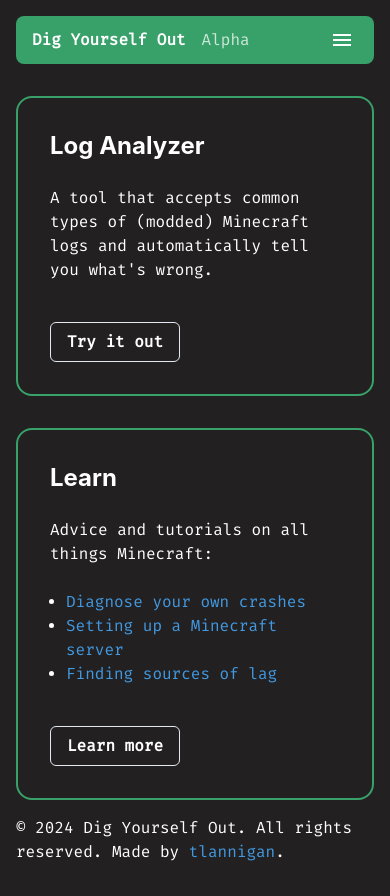
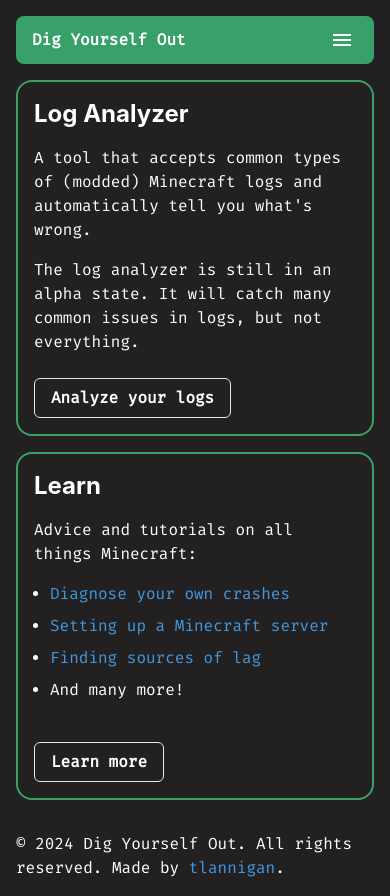
Before and after one commit to tlannigan/dig-yourself-out, a Next.js app: page / in a window 390 px wide. Built offline with nearby package versions, Linux system fonts and the light colour scheme.

Commit message:
Improve accessibility styling and tab navigation
- Improve home page component responsiveness
- Rename parser to analyzer (easier for users to understand)
- Fix layout shift bug where two media queries overlap
- Remove alpha tag from header (now talked about on home page)

```diff
--- a/src/app/parser/page.tsx
+++ b/src/app/analyzer/page.tsx
@@ -3,7 +3,7 @@ import Header from '@/components/header'
 import ParserContainer from '@/components/parserContainer'
 import { fonts } from '../fonts'
 
-export default function ParserPage() {
+export default function AnalyzerPage() {
     return (
         <Flex direction="column" minH="100dvh" p={4} className={fonts.firaMono.variable}>
             <Header />
--- a/src/app/page.tsx
+++ b/src/app/page.tsx
@@ -6,7 +6,7 @@ import Footer from '@/components/footer'
 
 export default function Page() {
     return (
-        <Flex direction="column" justify="space-between" minH="100dvh" p={4} className={fonts.firaMono.variable}>
+        <Flex direction="column" justify={{ md: "space-between" }} rowGap={4} minH="100dvh" p={4} className={fonts.firaMono.variable}>
             <Header />
             <PageOptionsContainer />
             <Footer />
--- a/src/app/theme.ts
+++ b/src/app/theme.ts
@@ -8,6 +8,10 @@ export const theme = extendTheme({
                 bg: '#222020',
                 color: 'white',
             },
+            '&:focus-visible': {
+                outline: '4px solid magenta !important',
+                borderRadius: '4px'
+            }
         }),
     },
     fonts: {
--- a/src/components/diagnoseLogsInfo.tsx
+++ b/src/components/diagnoseLogsInfo.tsx
@@ -6,27 +6,29 @@ export default function LearnInfo() {
     return (
         <VStack
             align="start"
-            flexBasis={'50%'}
-            flexGrow={1}
-            flexShrink={0}
-            h="100%"
+            justify="space-between"
+            flexBasis={{ base: '100%', md: '40%' }}
             border="2px"
             borderColor="green.500"
             borderRadius={16}
-            p={8}>
+            p={{ base: 4, sm: 8 }}>
 
-            <Heading fontSize={{ base: 24, md: 32 }} mb={4}>Learn</Heading>
+            <div>
+                <Heading fontSize={{ base: 24, lg: 32 }} mb={4}>Learn</Heading>
 
-            <Text mb={4}>Advice and tutorials on all things Minecraft:</Text>
+                <Text mb={4}>Advice and tutorials on all things Minecraft:</Text>
 
-            <UnorderedList mb={8}>
-                <ListItem><StyledLink href="/" text="Diagnose your own crashes" /></ListItem>
-                <ListItem><StyledLink href="/" text="Setting up a Minecraft server" /></ListItem>
-                <ListItem><StyledLink href="/" text="Finding sources of lag" /></ListItem>
-            </UnorderedList>
+                <UnorderedList mb={8} spacing={2}>
+                    <ListItem><StyledLink href="/" text="Diagnose your own crashes" /></ListItem>
+                    <ListItem><StyledLink href="/" text="Setting up a Minecraft server" /></ListItem>
+                    <ListItem><StyledLink href="/" text="Finding sources of lag" /></ListItem>
+                    <ListItem>And many more!</ListItem>
+                </UnorderedList>
+            </div>
 
             <Link href="/learn">
                 <Button
+                    tabIndex={-1}
                     aria-label="Visit documentation page"
                     variant="outline"
                     textColor="white"
@@ -34,6 +36,7 @@ export default function LearnInfo() {
                     Learn more
                 </Button>
             </Link>
+
         </VStack>
     )
 }
--- a/src/components/externalNavLinks.tsx
+++ b/src/components/externalNavLinks.tsx
@@ -8,7 +8,6 @@ export default function ExternalNavLinks() {
             <a
                 href="https://discord.gg/PFVJgTWAkX"
                 target="_blank"
-                tabIndex={1}
                 aria-label="Join our Discord community">
                 <IconButton
                     tabIndex={-1}
@@ -23,7 +22,6 @@ export default function ExternalNavLinks() {
             <a
                 href="https://github.com/tlannigan/dig-yourself-out"
                 target="_blank"
-                tabIndex={2}
                 aria-label="Visit the GitHub repository">
                 <IconButton
                     tabIndex={-1}
--- a/src/components/header.tsx
+++ b/src/components/header.tsx
@@ -1,4 +1,4 @@
-import { Box, Flex, Show } from '@chakra-ui/react'
+import { Box, Flex, Hide, Show } from '@chakra-ui/react'
 import HeaderTitle from './headerTitle'
 import NavLinks from './navLinks'
 import ExternalNavLinks from './externalNavLinks'
@@ -9,11 +9,11 @@ export default function Header() {
         <Box as="header" maxW="100dvw" bg="green.500" borderRadius="lg" px={4} py={2}>
             <Flex justify="space-between">
                 <HeaderTitle />
-                <Show above="lg">
+                <Hide below="md">
                     <NavLinks />
                     <ExternalNavLinks />
-                </Show>
-                <Show below="lg">
+                </Hide>
+                <Show below="md">
                     <HamburgerMenu />
                 </Show>
             </Flex>
--- a/src/components/headerTitle.tsx
+++ b/src/components/headerTitle.tsx
@@ -14,7 +14,6 @@ export default function HeaderTitle() {
                     Dig Yourself Out
                 </Text>
             </Link>
-            <Text color="rgba(255, 255, 255, 0.75)">Alpha</Text>
         </HStack>
     )
 }
--- a/src/components/logAnalyzerInfo.tsx
+++ b/src/components/logAnalyzerInfo.tsx
@@ -5,27 +5,38 @@ export default function LogAnalyzerInfo() {
     return (
         <VStack
             align="start"
-            h="100%"
+            justify="space-between"
+            flexBasis={{ base: '100%', md: '40%' }}
             border="2px"
             borderColor="green.500"
             borderRadius={16}
-            p={8}>
-            <Heading fontSize={{ base: 24, md: 32 }} mb={4}>Log Analyzer</Heading>
-            <Text mb={8}>
-                A tool that accepts common types of (modded) Minecraft logs and automatically tell you what&apos;s
-                wrong.
-            </Text>
+            p={{ base: 4, sm: 8 }}>
+
+            <div>
+                <Heading fontSize={{ base: 24, lg: 32 }} mb={4}>Log Analyzer</Heading>
+
+                <Text mb={4}>
+                    A tool that accepts common types of (modded) Minecraft logs and automatically tell you what&apos;s
+                    wrong.
+                </Text>
+
+                <Text mb={4}>
+                    The log analyzer is still in an alpha state. It will catch many common issues in logs, but not everything.
+                </Text>
+            </div>
 
             <Link href="/parser">
                 <Button
+                    tabIndex={-1}
                     alignSelf="start"
                     aria-label="Visit log analyzer page"
                     variant="outline"
                     textColor="white"
                     _hover={{ bg: 'green.500', borderColor: 'transparent' }}>
-                    Try it out
+                    Analyze your logs
                 </Button>
             </Link>
+
         </VStack>
     )
 }
--- a/src/components/navLinks.tsx
+++ b/src/components/navLinks.tsx
@@ -13,11 +13,11 @@ export default function NavLinks() {
     }
 
     return (
-        <HStack spacing={'4rem'} fontSize={20}>
-            <Link href="/parser">
+        <HStack spacing={'3rem'} fontSize={20}>
+            <Link href="/analyzer">
                 <Text
                     h={'100%'}
-                    sx={isActive('/parser') ? underlineStyles : ''}
+                    sx={isActive('/analyzer') ? underlineStyles : ''}
                     _hover={underlineStyles}>
                     Log Analyzer
                 </Text>
@@ -27,7 +27,7 @@ export default function NavLinks() {
                     h={'100%'}
                     sx={isActive('/learn') ? underlineStyles : ''}
                     _hover={underlineStyles}>
-                    Documentation
+                    Learn
                 </Text>
             </Link>
         </HStack>
--- a/src/components/pageOptionsContainer.tsx
+++ b/src/components/pageOptionsContainer.tsx
@@ -5,14 +5,13 @@ import LearnInfo from './diagnoseLogsInfo';
 export default function PageOptionsContainer() {
     return (
         <Flex
-            justifyContent="center"
+            justifyContent={{ base: 'start', md: 'center' }}
             flexWrap={{ base: "wrap", md: "nowrap" }}
             columnGap={8}
-            rowGap={8}
+            rowGap={4}
             borderRadius={4}
-            fontSize={[16, 16, 16, 16, 24]}
-            color="white"
-            pt={8}>
+            fontSize={{ base: 16, lg: 20 }}
+            color="white">
 
             <LogAnalyzerInfo />
             <LearnInfo />
```
Also changed, not shown: src/components/uploadCallToAction.tsx (+17 -5 lines).
